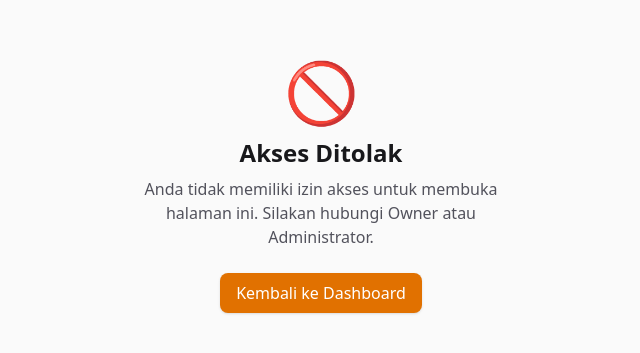
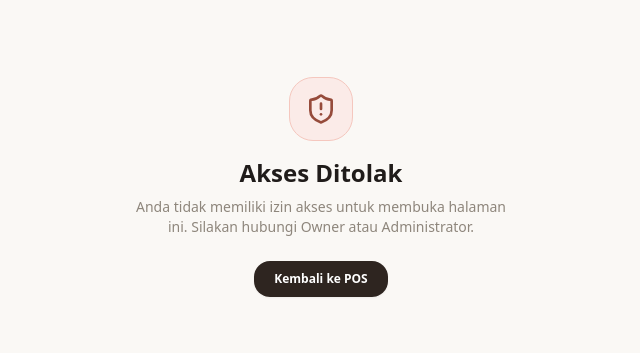
Before and after one commit to svralabs/kopi-seruni, a Next.js app: page /unauthorized in a window 1280 px wide. Shown: the part 213-566 px from the top of the page, without its empty margins (319-959 px from the left). Built offline with nearby package versions, Linux system fonts and the light colour scheme.

Commit message:
fix(ui): purge all emojis and replace with clean Lucide icons and professional typography

```diff
--- a/src/app/(app)/shift/shift-client.tsx
+++ b/src/app/(app)/shift/shift-client.tsx
@@ -177,9 +177,15 @@ export default function ShiftClient({
                 return (
                   <tr key={s.id} className="hover:bg-[#FBF9F6] transition-colors">
                     <td className="py-3.5 px-4 text-xs">
-                      <p className="font-bold text-[#201C1A]">{formatDateTime(s.openedAt)}</p>
-                      <p className="text-[10px] text-[#9E968B] mt-0.5">
-                        {s.closedAt ? `s/d ${formatDateTime(s.closedAt)}` : '🟢 Sedang Berjalan'}
+                      <p className="text-[10px] text-[#9E968B] mt-0.5 flex items-center gap-1.5">
+                        {s.closedAt ? (
+                          `s/d ${formatDateTime(s.closedAt)}`
+                        ) : (
+                          <>
+                            <span className="w-2 h-2 rounded-full bg-emerald-500 inline-block animate-pulse" />
+                            <span className="text-emerald-700 font-bold">Sedang Berjalan</span>
+                          </>
+                        )}
                       </p>
                     </td>
                     <td className="py-3.5 px-4 text-[#6B635A] font-semibold">{formatRupiah(s.openingCash)}</td>
--- a/src/app/(app)/staff/staff-client.tsx
+++ b/src/app/(app)/staff/staff-client.tsx
@@ -423,8 +423,8 @@ export default function StaffClient({
                 ))}
                 <p className="text-[10px] text-[#8E867C]">
                   {addOutletIds.length === outlets.length
-                    ? '⭐️ Akun memiliki izin akses di SEMUA cabang.'
-                    : `📍 Akun ditugaskan di ${addOutletIds.length} cabang terpilih.`}
+                    ? 'Akun memiliki izin akses di SEMUA cabang.'
+                    : `Akun ditugaskan di ${addOutletIds.length} cabang terpilih.`}
                 </p>
               </div>
 
@@ -531,8 +531,8 @@ export default function StaffClient({
                 </div>
                 <p className="text-[10px] text-[#8E867C]">
                   {editOutletIds.length === outlets.length
-                    ? '⭐️ Akun memiliki izin akses di SEMUA cabang.'
-                    : `📍 Akun ditugaskan di ${editOutletIds.length} cabang terpilih.`}
+                    ? 'Akun memiliki izin akses di SEMUA cabang.'
+                    : `Akun ditugaskan di ${editOutletIds.length} cabang terpilih.`}
                 </p>
               </div>
 
--- a/src/app/unauthorized/page.tsx
+++ b/src/app/unauthorized/page.tsx
@@ -1,18 +1,21 @@
 import Link from 'next/link';
+import { ShieldAlert } from 'lucide-react';
 
 export default function UnauthorizedPage() {
   return (
-    <div className="min-h-screen flex flex-col items-center justify-center bg-zinc-50 p-4 text-center">
-      <div className="text-6xl mb-4">🚫</div>
-      <h1 className="text-2xl font-bold text-zinc-900 mb-2">Akses Ditolak</h1>
-      <p className="text-zinc-600 max-w-sm mb-6">
+    <div className="min-h-screen flex flex-col items-center justify-center bg-[#FAF8F5] p-4 text-center">
+      <div className="w-16 h-16 rounded-3xl bg-[#FBEBE8] border border-[#F5C7BE] flex items-center justify-center text-[#964B3B] mb-4">
+        <ShieldAlert className="w-8 h-8" />
+      </div>
+      <h1 className="text-2xl font-bold text-[#201C1A] mb-2">Akses Ditolak</h1>
+      <p className="text-[#8E867C] text-sm max-w-sm mb-6">
         Anda tidak memiliki izin akses untuk membuka halaman ini. Silakan hubungi Owner atau Administrator.
       </p>
       <Link
-        href="/dashboard"
-        className="px-4 py-2 bg-amber-600 hover:bg-amber-700 text-white font-medium rounded-lg transition-colors shadow-sm"
+        href="/pos"
+        className="px-5 py-2.5 bg-[#2E2520] hover:bg-[#453932] text-white text-xs font-bold rounded-2xl transition-colors shadow-xs"
       >
-        Kembali ke Dashboard
+        Kembali ke POS
       </Link>
     </div>
   );
```
